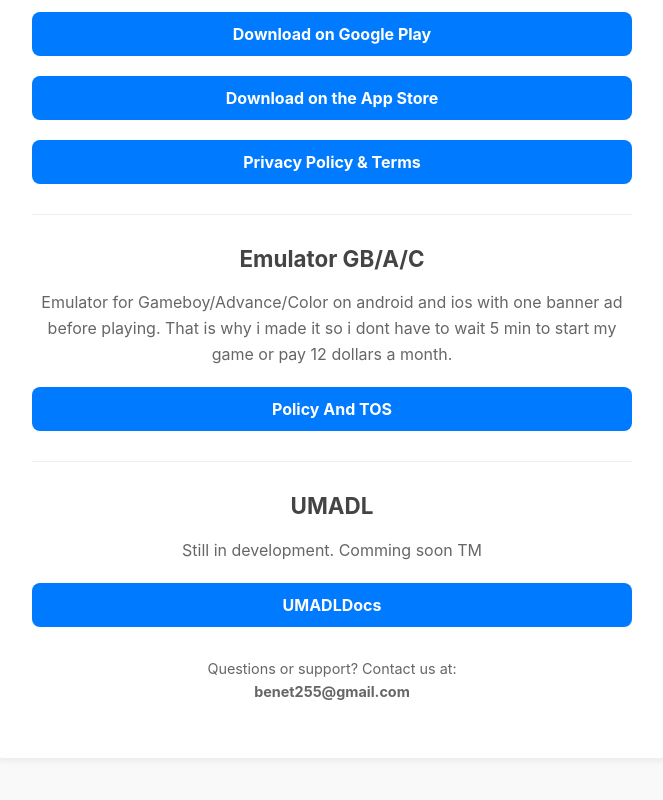
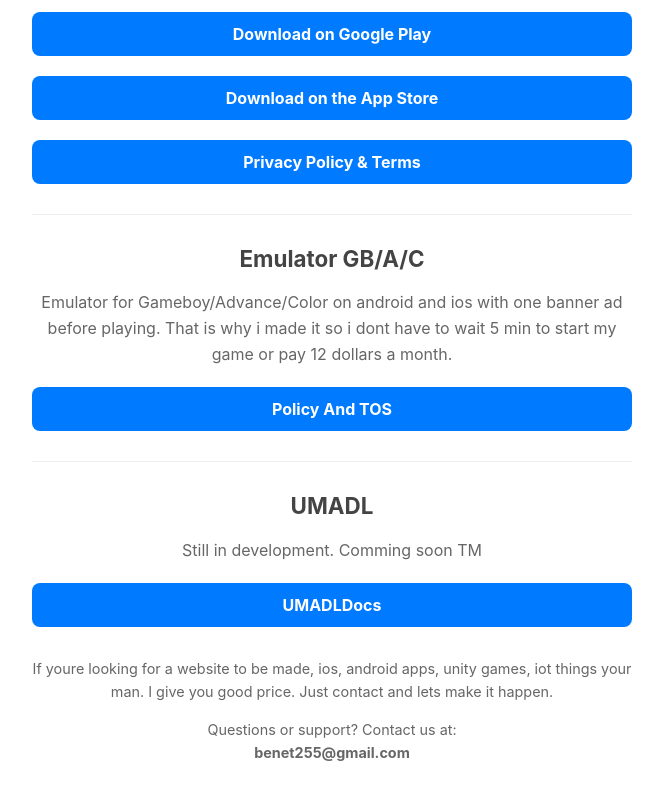
Before and after one commit to ben255/ben255.github.io, a plain HTML site: page index.html in a window 1280 px wide. Shown: the part 629-1429 px from the top of the page, without its empty margins (308-971 px from the left). Drawn offline with Linux system fonts and the light colour scheme.

Commit message:
Add service offer to contact section
Added a paragraph offering web and app development services.

```diff
--- a/index.html
+++ b/index.html
@@ -97,6 +97,7 @@
         </div>
 
         <div class="contact">
+            <p>If youre looking for a website to be made, ios, android apps, unity games, iot things your man. I give you good price. Just contact and lets make it happen.</p>
             <p>Questions or support? Contact us at: <br><strong>benet255@gmail.com</strong></p>
         </div>
     </div>
```
